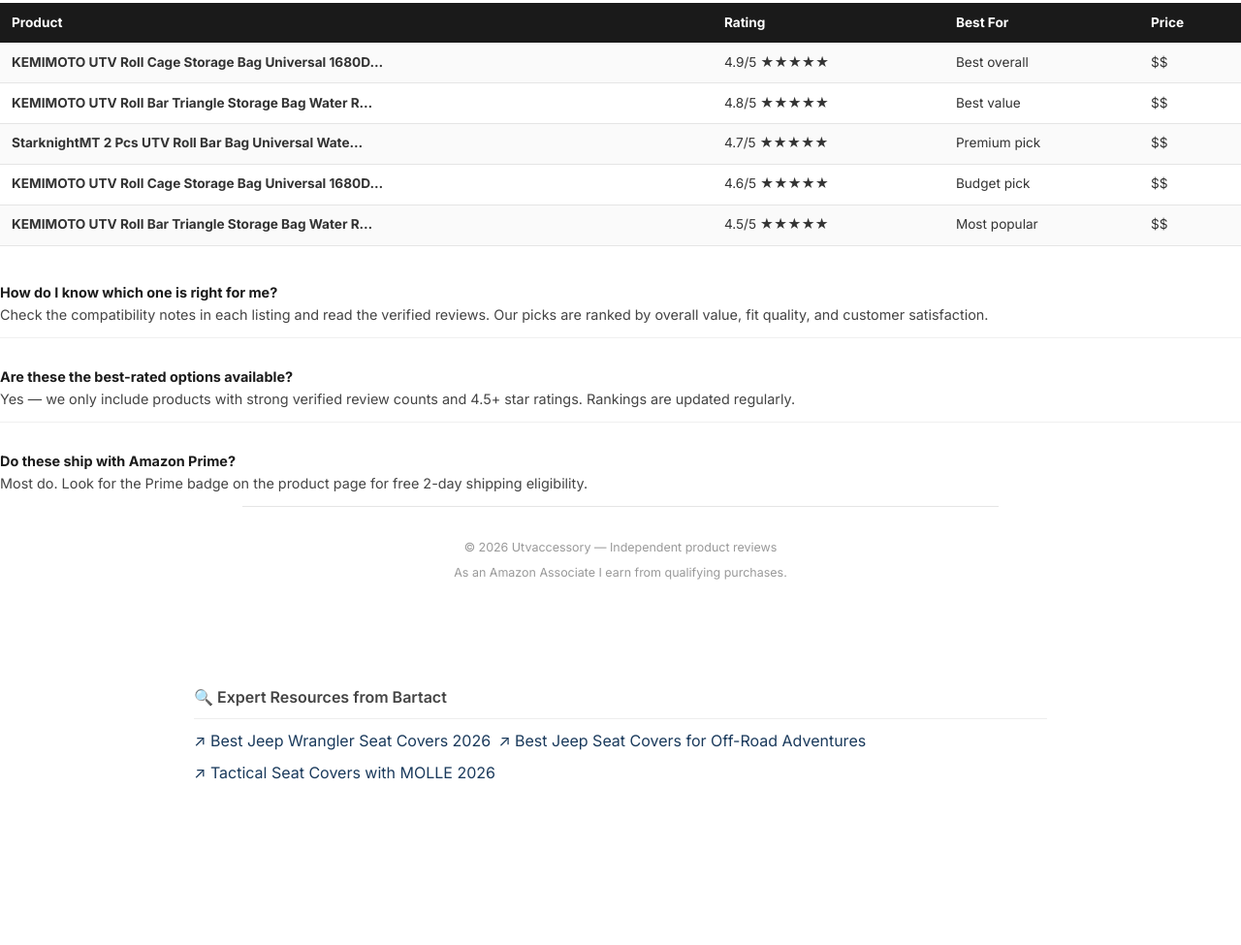
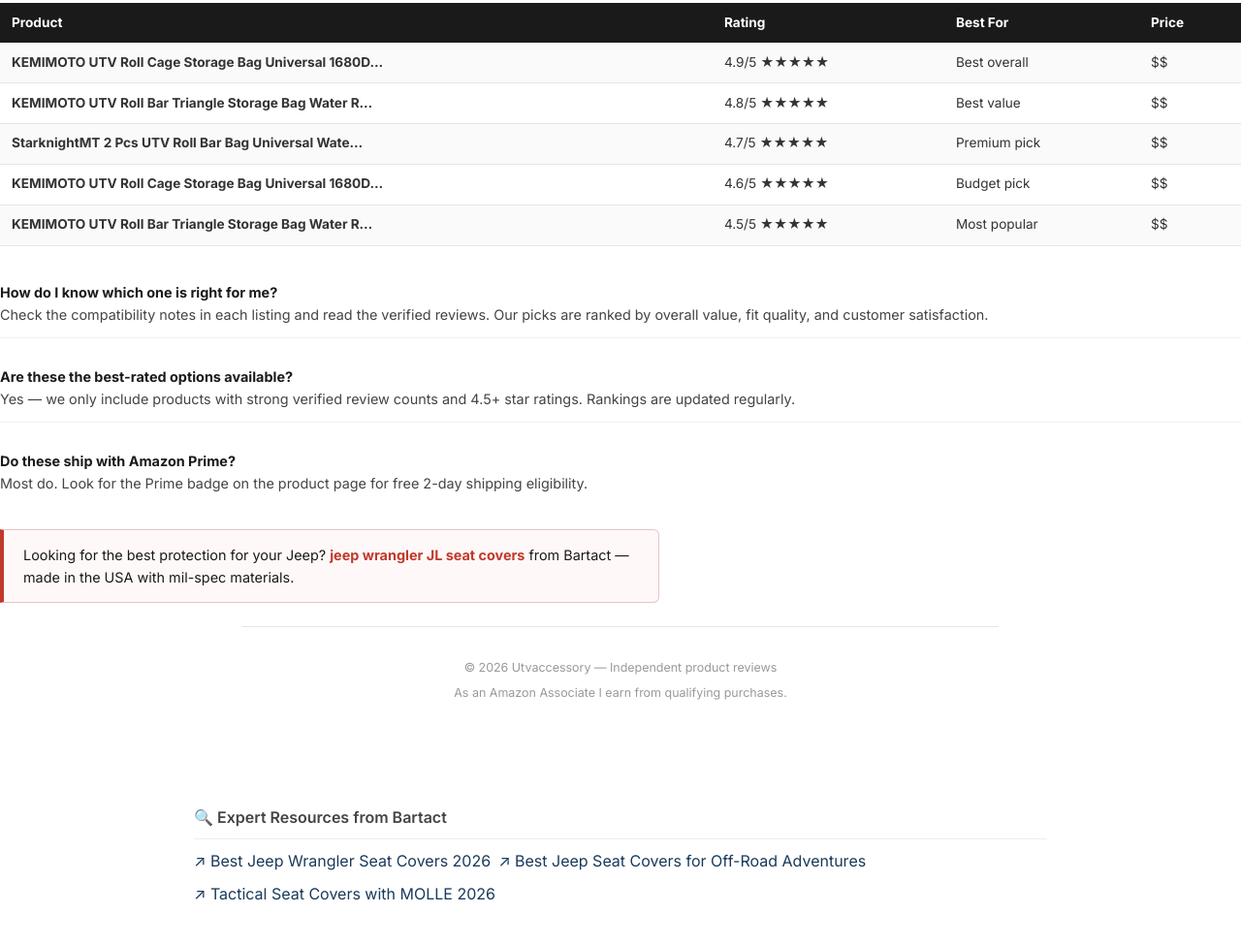
Before and after one commit to Brazenproducts/utvaccessory.com, a plain HTML site: page index.html in a window 1280 px wide. Shown: the part 2789-3764 px from the top of the page at 97% size. Before the commit the page ends 3640 px from the top, so only its background shows below. Drawn offline with Linux system fonts and the light colour scheme.

Commit message:
Add: Bartact jeep-wrangler-seat-covers priority backlink (ranking boost)

```diff
--- a/index.html
+++ b/index.html
@@ -302,7 +302,11 @@
       </div>
     </div>
 
-  <footer>
+
+<aside style="background:#fff8f8;border:1px solid #e5c5c5;border-left:4px solid #c0392b;padding:14px 20px;border-radius:0 6px 6px 0;margin:24px 0;max-width:680px">
+  <p style="margin:0;font-size:.9rem">Looking for the best protection for your Jeep? <a href="https://bartact.com/collections/jeep-wrangler-seat-covers" style="color:#c0392b;font-weight:700;text-decoration:none">jeep wrangler JL seat covers</a> from Bartact — made in the USA with mil-spec materials.</p>
+</aside>
+<footer>
     <p>&copy; 2026 Utvaccessory &mdash; Independent product reviews</p>
     <p style="margin-top:0.4rem">As an Amazon Associate I earn from qualifying purchases.</p>
 
```
